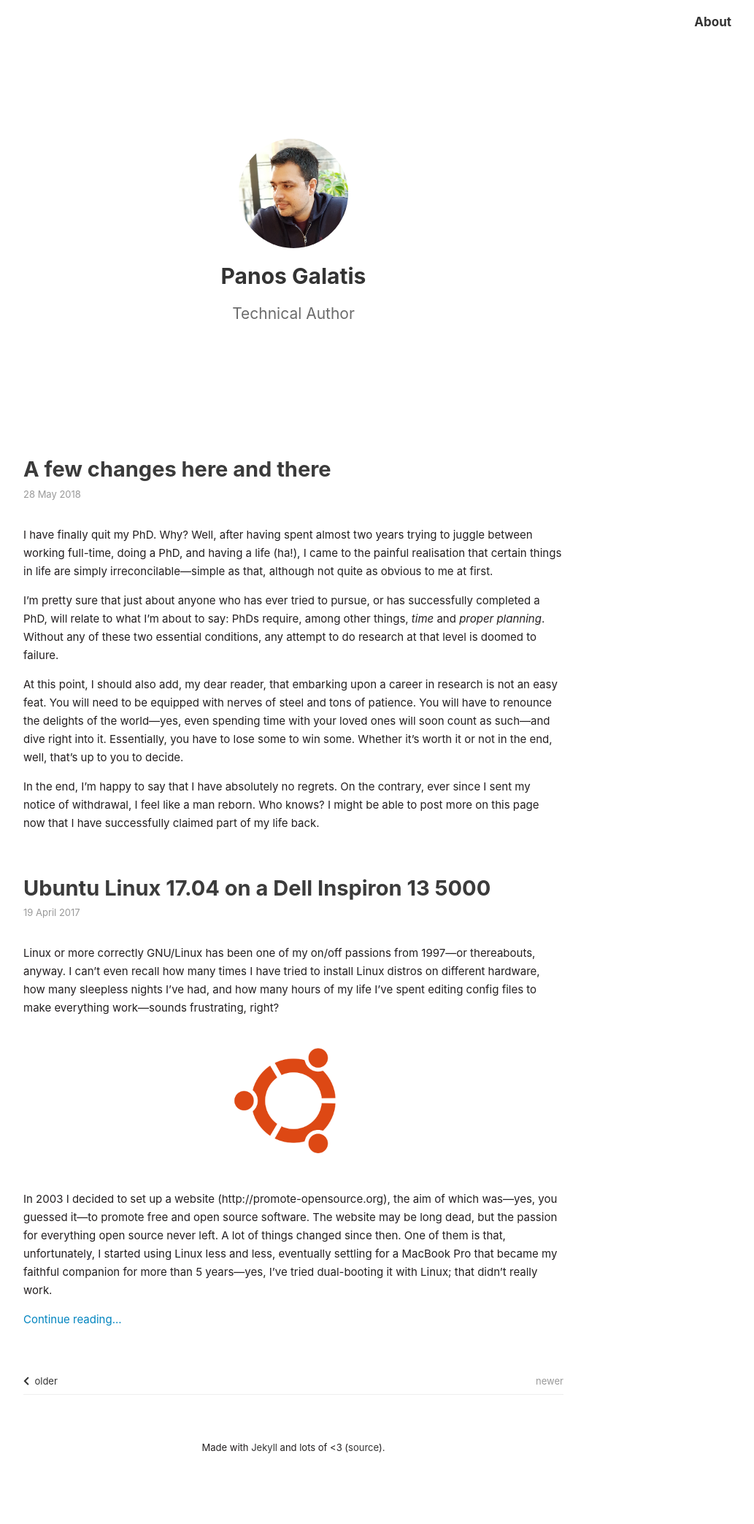
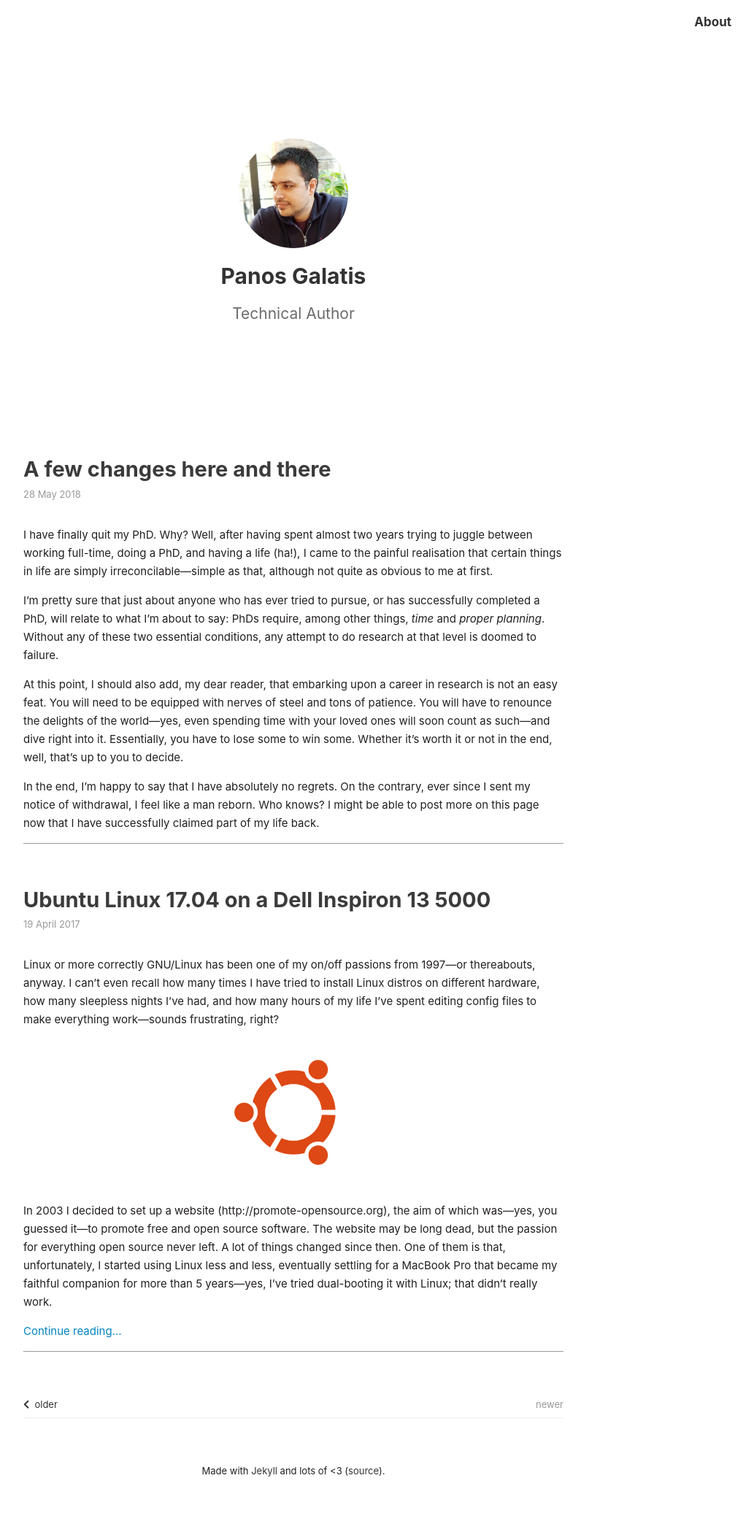
Before and after one commit to pgalatis/pgalatis.github.io, a Jekyll site: the page built from index.html, in a window 1280 px wide. Shown: the whole page at 73% size, without its empty margins (238-1271 px from the left). Built offline with Jekyll 4.4.1, drawn with Linux system fonts in a browser that asks for light colours; nearby versions of some CDN libraries; the list of posts is cut into pages by our own code; before the commit the page ends 2056 px from its top, so only the background shows below that.

Commit message:
Update style.css

```diff
--- a/css/style.css
+++ b/css/style.css
@@ -253,6 +253,15 @@
     margin-bottom: 60px;
 }
 
+.entry:after {
+    display: block;
+    content: "";
+    width: 740px;
+    height: 1px;
+    margin: 10px auto;
+    background-color: #999;
+}
+
 .entry h2 a {
 	color: #3b3b3b;
 	text-decoration: none
```
